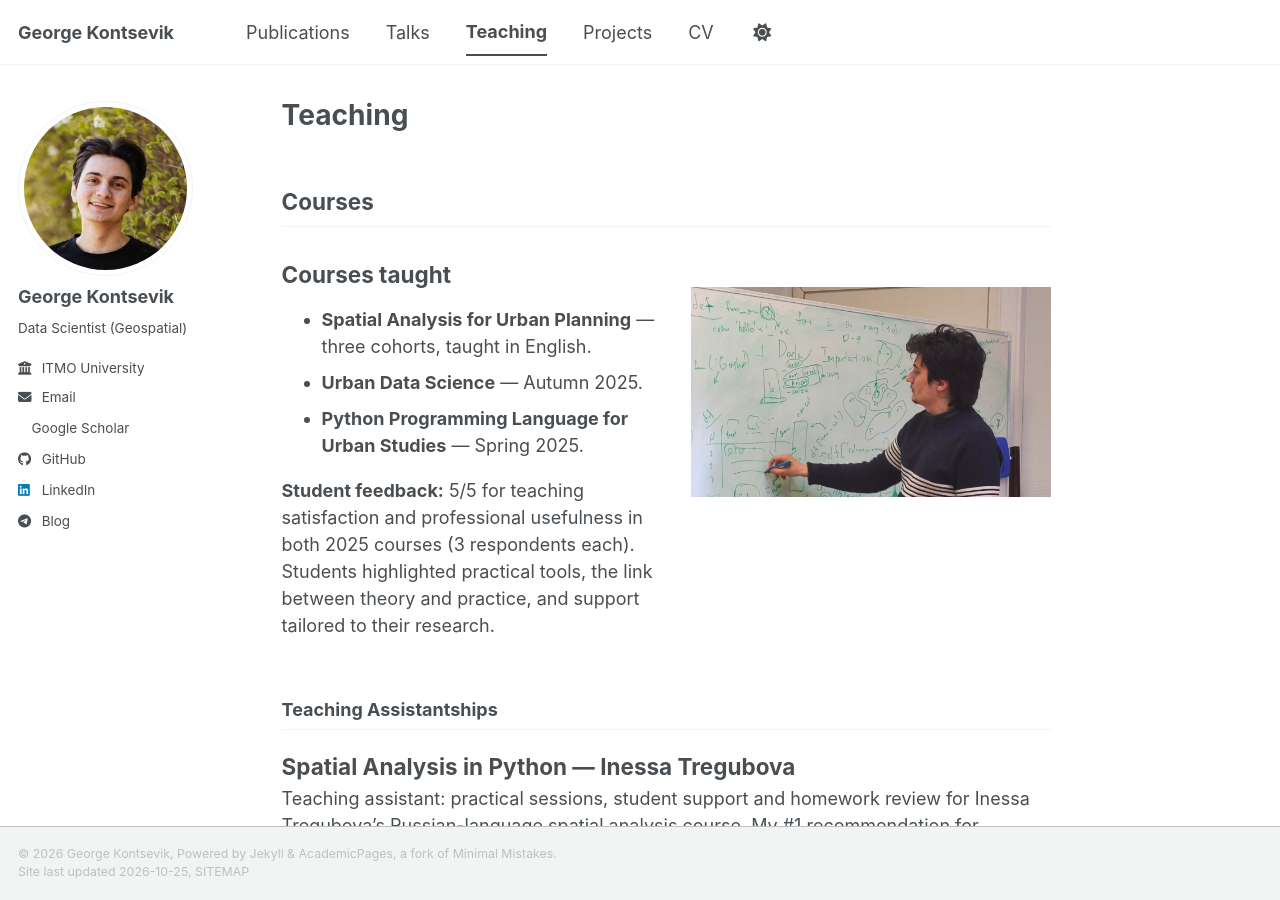
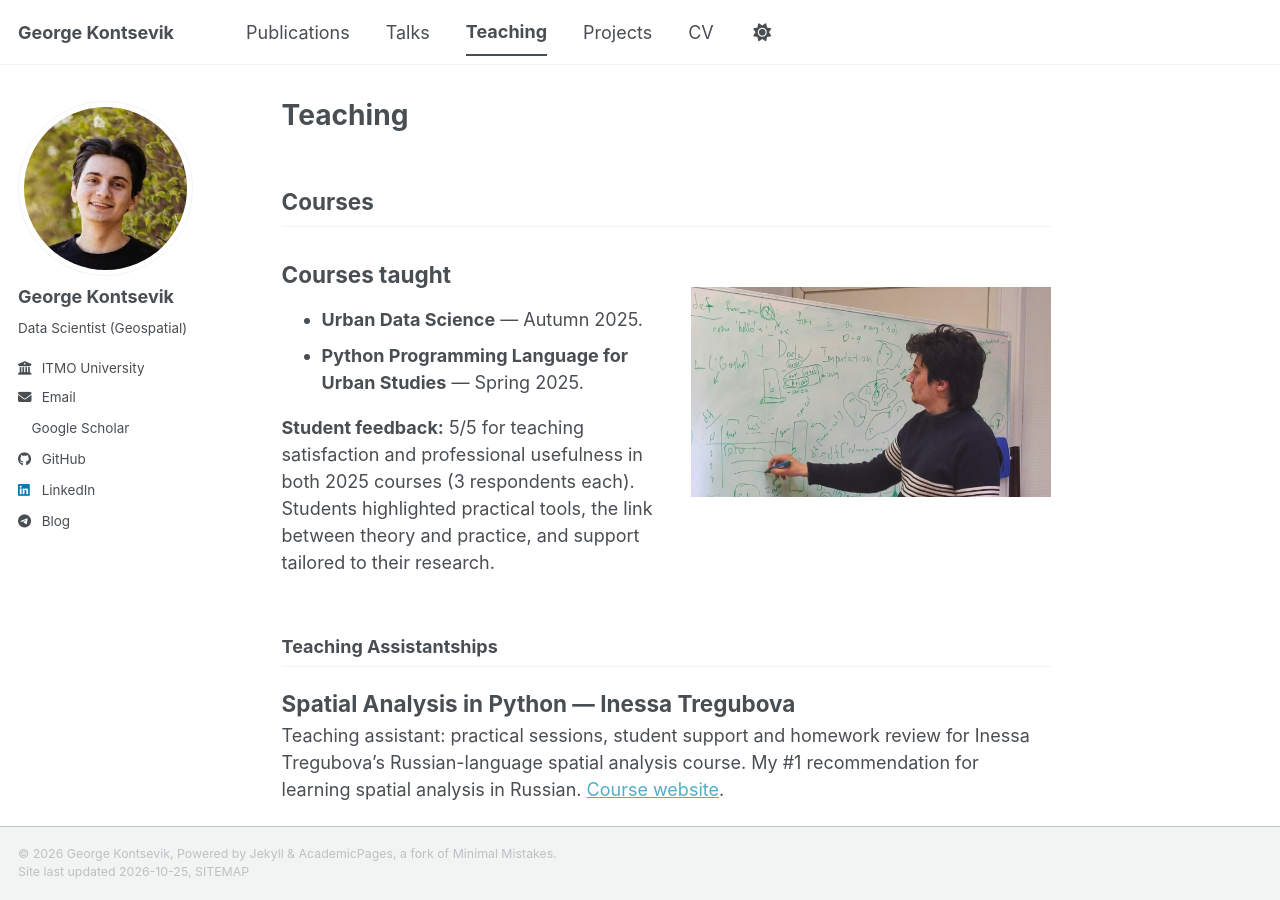
Before and after one commit to GeorgeKontsevik/GeorgeKontsevik.github.io, a Jekyll site: the page built from _pages/teaching.md, in a window 1280 px wide and 900 px high. Built offline with Jekyll 4.4.1, drawn with Linux system fonts in a browser that asks for light colours; a style sheet for code colours, icons or effects is not loaded.

Commit message:
Remove Spatial Analysis for Urban Planning from courses list

```diff
--- a/_data/section_cards.yml
+++ b/_data/section_cards.yml
@@ -55,7 +55,6 @@ teaching:
     image: "/images/teaching/spatial-analysis-class.png"
     image_alt: "George Kontsevik teaching at a whiteboard with Python and data imputation examples"
     description: |-
-      - **Spatial Analysis for Urban Planning** — three cohorts, taught in English.
       - **Urban Data Science** — Autumn 2025.
       - **Python Programming Language for Urban Studies** — Spring 2025.
 
```
